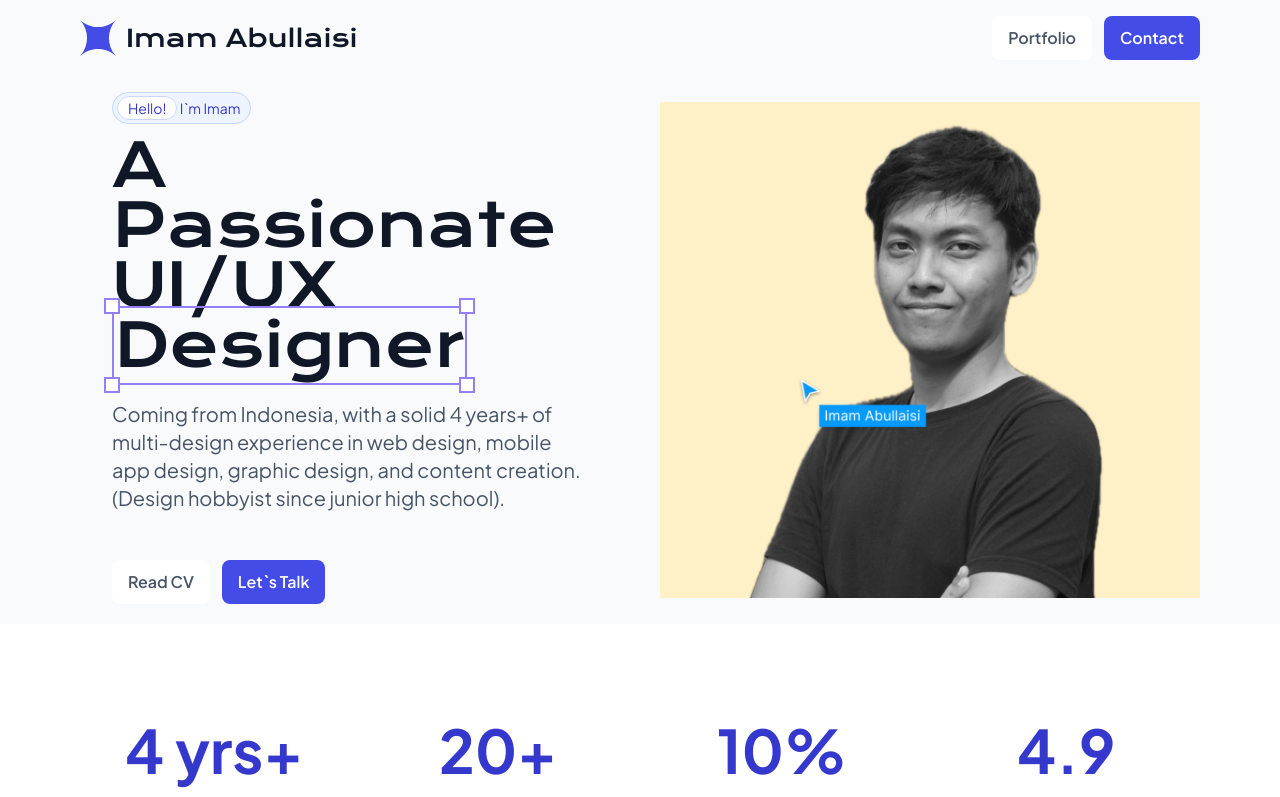
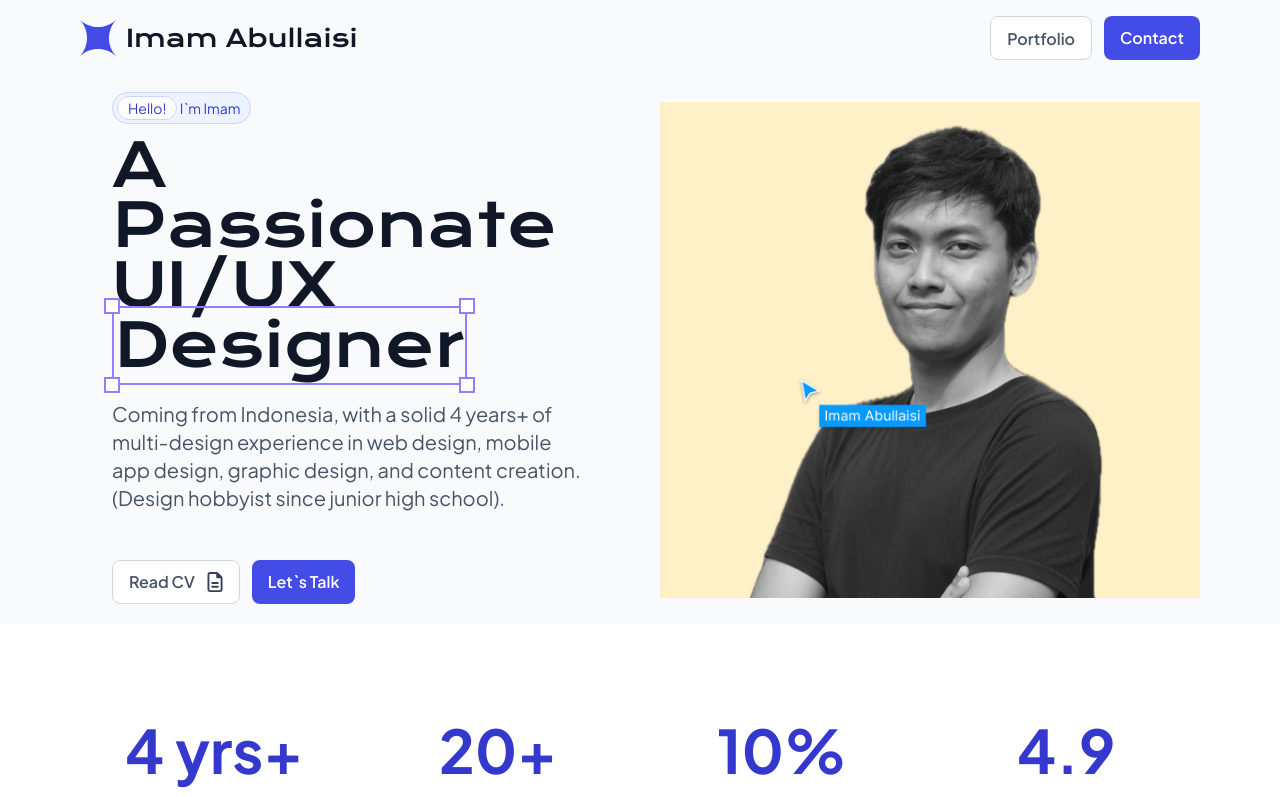
Before and after one commit to abullaisi/imam.github.io, a Next.js app: page / in a window 1280 px wide. Shown: the top 797 px of the page. Built offline with nearby package versions, Linux system fonts and the light colour scheme.

Commit message:
fix: button read cv

```diff
--- a/app/components/jumbotron.tsx
+++ b/app/components/jumbotron.tsx
@@ -1,3 +1,5 @@
+import { faFileLines } from '@fortawesome/free-regular-svg-icons'
+import { FontAwesomeIcon } from '@fortawesome/react-fontawesome'
 import Image from 'next/image'
 import type { FC, ReactElement } from 'react'
 
@@ -80,8 +82,17 @@ const Jumbotron: FC = (): ReactElement => {
             onClick={() => {
               handleOpenCV()
             }}
+            className="flex items-center justify-center gap-3 text-[#344054]"
           >
-            Read CV
+            <span>Read CV</span>
+            <FontAwesomeIcon
+              icon={faFileLines}
+              style={{
+                width: '16px',
+                height: '20px',
+                color: '#344054'
+              }}
+            />
           </Button>
           <Button
             variant="primary"
--- a/components/global/button.tsx
+++ b/components/global/button.tsx
@@ -19,7 +19,7 @@ const Button = React.forwardRef<
     const variantStyles = {
       primary: 'text-white bg-primary hover:bg-primary/90 focus:ring-primary',
       secondary:
-        'bg-white text-storm-gray hover:bg-gray-100 focus:ring-storm-gray',
+        'bg-white text-storm-gray hover:bg-gray-100 focus:ring-storm-gray border border-[#D0D5DD]',
       outline:
         'border border-gray-500 text-gray-500 hover:bg-gray-100 focus:ring-gray-500'
     }
```
